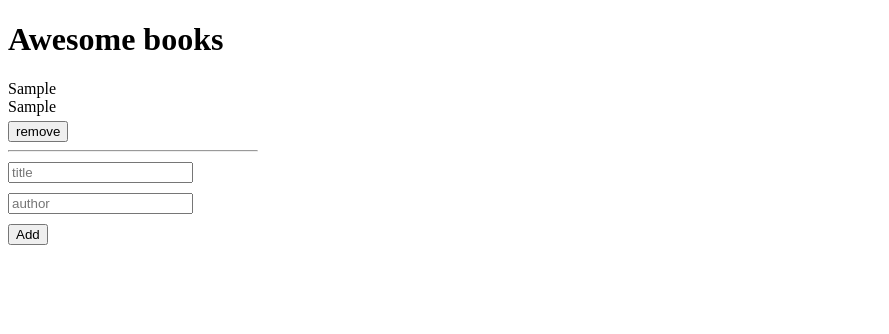
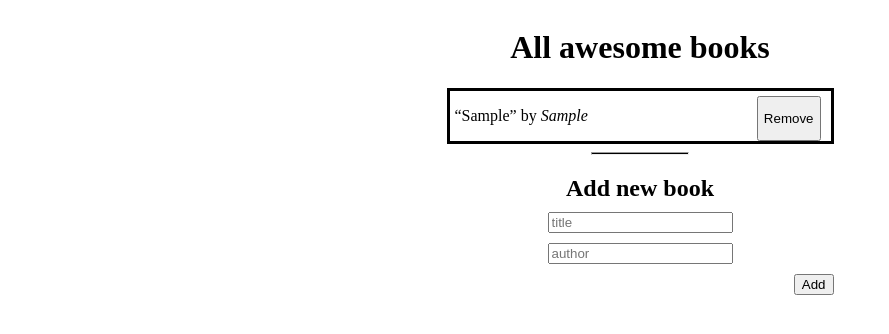
Before and after one commit to obed300/awesome-books1, a plain HTML site: page index.html in a window 1280 px wide. Both pictures are taken after typing "Sample", "Sample" into the empty fields and a click on the button "Add". Shown: the whole page, without its empty margins (0-889 px from the left). Drawn offline with Linux system fonts and the light colour scheme.

Commit message:
Add content to html,css,js files

```diff
--- a/index.html
+++ b/index.html
@@ -10,16 +10,21 @@
 <body>
 
     <div class="main-wrapper">
-        <h1>Awesome books</h1>
+        <h1 class="main-title">All awesome books</h1>
         <div class="books-container"></div>
+        <hr class="line">
         <form class="form">
-            <div class="book-title">
+            <h2 class="inpoot">Add new book</h2>
+            <div class="book-title inpoot">
                 <input class="booktitle-input" type="text" placeholder="title">
             </div>
-            <div class="book-author">
+            <div class="book-author inpoot">
                 <input class="bookauthor-input" type="text" placeholder="author">
             </div>
-            <button class="Add-btn">Add</button>
+            <div class="add-btn">
+                <button class="Add-btn">Add</button>
+            </div>
+
         </form>
     </div>
     <script src="main.js"></script>
--- a/main.js
+++ b/main.js
@@ -4,63 +4,173 @@ const booktitle = document.querySelector('.booktitle-input');
 const bookscontainer = document.querySelector('.books-container');
 const form = document.querySelector('.form');
 
+// BOOK CLASS: REPRESENT A BOOK
 
-let keepbook = [];
 
-const addto = (title,author) => {
-    keepbook.push({
-        title,
-        author
-})
-localStorage.setItem('mykey', JSON.stringify(keepbook));
 
-return {title,author};
+
+
+
+class Book {
+    constructor(title, author) {
+      this.title = title;
+      this.author = author;
     }
 
-   let task = ({title,author}) => {
+    static getBookLS() {
+      let bookLocalStore;
+      if (localStorage.getItem('books') === null) {
+        bookLocalStore = [];
+      } else {
+        bookLocalStore = JSON.parse(localStorage.getItem('books'));
+      }
+      return bookLocalStore;
+    }
 
-   let titleauthor = document.createElement('div');
-   titleauthor.innerHTML = title + '<br>' + author + '<br>';
-   let removebutton = document.createElement('button');
-   removebutton.classList.add('remove');
-   removebutton.id = keepbook.length-1;
-   titleauthor.appendChild(removebutton);
-   removebutton.innerHTML = '<div>remove</div>';
-   let horiline = document.createElement('div');
-   horiline.classList.add('hori');
-   titleauthor.appendChild(horiline);
-   horiline.innerHTML = '<hr>';
+    static add(book) {
+      const bookList = Book.getBookLS();
+      bookList.push(book);
+      localStorage.setItem('books', JSON.stringify(bookList));
+    }
 
-    bookscontainer.appendChild(titleauthor);
-
-    removebutton.addEventListener('click',function(event){
-        let target = event.target.id;
-        keepbook.splice(target,1)
-        localStorage.setItem('mykey', JSON.stringify(keepbook));
-        window.location.reload();
-    })
+    static removeBook(title, author) {
+      const bookList = Book.getBookLS();
+      bookList.forEach((book, index) => {
+        if (book.title === title && book.author === author) {
+          bookList.splice(index, 1);
 
         }
-keepbook = JSON.parse(localStorage.getItem('mykey'));
-if(keepbook === null){
-    keepbook = [];
+      });
+      localStorage.setItem('books', JSON.stringify(bookList));
     }
 
-keepbook.forEach(task);
-
-form.addEventListener('submit', (event) => {
-     event.preventDefault();
-    if(booktitle.value == "" || bookauthor.value == ""){
-        SubmitEvent == false;
-
-    }else{
-        const newBook = addto(
-            booktitle.value,
-            bookauthor.value
-            );
-            task(newBook);
+    static displayBooks() {
+      const books = Book.getBookLS();
+      books.forEach((book) => Book.libraryBooks(book));
     }
 
+    static libraryBooks(book) {
+        let titleauthor = document.createElement('div');
+        titleauthor.classList.add('list-container')
+           titleauthor.innerHTML = `<div class="new-lib ${book.author}">
+           <p><q>${book.title}</q> by <i>${book.author}</i></p>
+             <button class="remove">
+             Remove
+             </button>
+             </div>`;
+            bookscontainer.appendChild(titleauthor);
+    }
+
+    static deleteBook(el) {
+      if (el.classList.contains('remove')) {
+        el.parentElement.parentElement.remove();
+      }
+    }
+
+    static clearFields() {
         booktitle.value = "";
         bookauthor.value = "";
+    }
+  }
+
+  document.addEventListener('DOMContentLoaded', Book.displayBooks);
+  form.addEventListener('submit', (e) => {
+    e.preventDefault();
+    booktitle.value;
+    bookauthor.value;
+    if (booktitle.value !== '' && bookauthor.value !== '') {
+      const book = new Book(booktitle.value, bookauthor.value);
+      Book.libraryBooks(book);
+      Book.add(book);
+      Book.clearFields();
+    }
   });
+
+  bookscontainer.addEventListener('click', (e) => {
+    Book.deleteBook(e.target);
+    const fe = e.target.previousSibling.previousSibling;
+    Book.removeBook(fe.firstChild.textContent, fe.lastChild.textContent);
+  });
+
+
+
+
+
+
+
+
+
+
+
+
+
+
+
+
+
+
+
+
+
+
+
+
+
+
+// const addto = (title,author) => {
+//     keepbook.push({
+//         title,
+//         author
+// })
+// localStorage.setItem('mykey', JSON.stringify(keepbook));
+
+// return {title,author};
+// }
+
+//    let task = ({title,author}) => {
+
+//    let titleauthor = document.createElement('div');
+//    titleauthor.innerHTML = title + '<br>' + author + '<br>';
+//    let removebutton = document.createElement('button');
+//    removebutton.classList.add('remove');
+//    removebutton.id = keepbook.length-1;
+//    titleauthor.appendChild(removebutton);
+//    removebutton.innerHTML = '<div>remove</div>';
+//    let horiline = document.createElement('div');
+//    horiline.classList.add('hori');
+//    titleauthor.appendChild(horiline);
+//    horiline.innerHTML = '<hr>';
+
+//     bookscontainer.appendChild(titleauthor);
+
+//     removebutton.addEventListener('click',function(event){
+//         let target = event.target.id;
+//         keepbook.splice(target,1)
+//         localStorage.setItem('mykey', JSON.stringify(keepbook));
+//         window.location.reload();
+//     })
+
+// }
+// keepbook = JSON.parse(localStorage.getItem('mykey'));
+// if(keepbook === null){
+//     keepbook = [];
+// }
+
+// keepbook.forEach(task);
+
+// form.addEventListener('submit', (event) => {
+//      event.preventDefault();
+//     if(booktitle.value == "" || bookauthor.value == ""){
+//         SubmitEvent == false;
+
+//     }else{
+//         const newBook = addto(
+//             booktitle.value,
+//             bookauthor.value
+//             );
+//             task(newBook);
+//     }
+
+//     booktitle.value = "";
+//     bookauthor.value = "";
+// });
--- a/style.css
+++ b/style.css
@@ -1,20 +1,59 @@
-.book-title{
-    margin-bottom: 10px;
-    margin-top: 10px;
+body{
+    display: flex;
+    justify-content: center;
+
 }
-
-.Add-btn{
-    margin-top: 10px;
+.main-title{
+    display: flex;
+    justify-content: center;
 }
 
 .books-container{
     display: block;
+    border: solid;
+
+
+}
+
+
+.list-container:nth-child(even){
+    width: 600px;
+    background-color: rgb(209, 209, 209);
+
+
+}
+
+.new-lib{
+    display: flex;
+    justify-content: space-between;
+    width: 100%;
+     margin-left: 5px;
 }
 
 .remove{
+    margin-right: 15px;
+    padding: 5px;
     margin-top: 5px;
+
 }
 
-.hori{
-    width: 250px;
+.line{
+    background-color: black;
+    height: 1.5px;
+    width: 25%
+
 }
+
+
+.inpoot{
+    display: flex;
+    justify-content: center;
+    margin-bottom: 10px;
+}
+
+.add-btn{
+    display: flex;
+    justify-content: flex-end;
+    width: 387px;
+    margin-top: 10px;
+}
```
Lines whose indentation alone changed are shown as unchanged.
